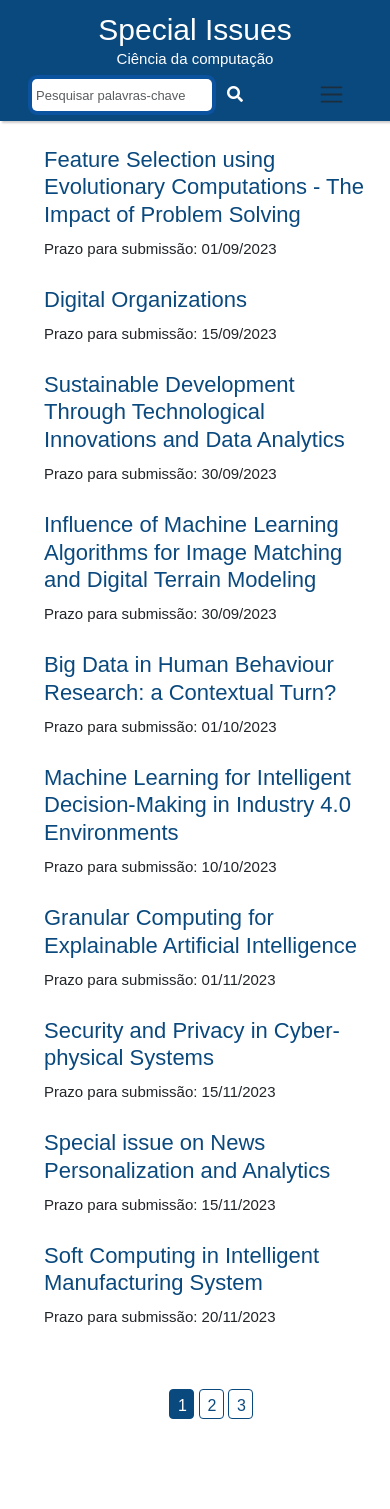
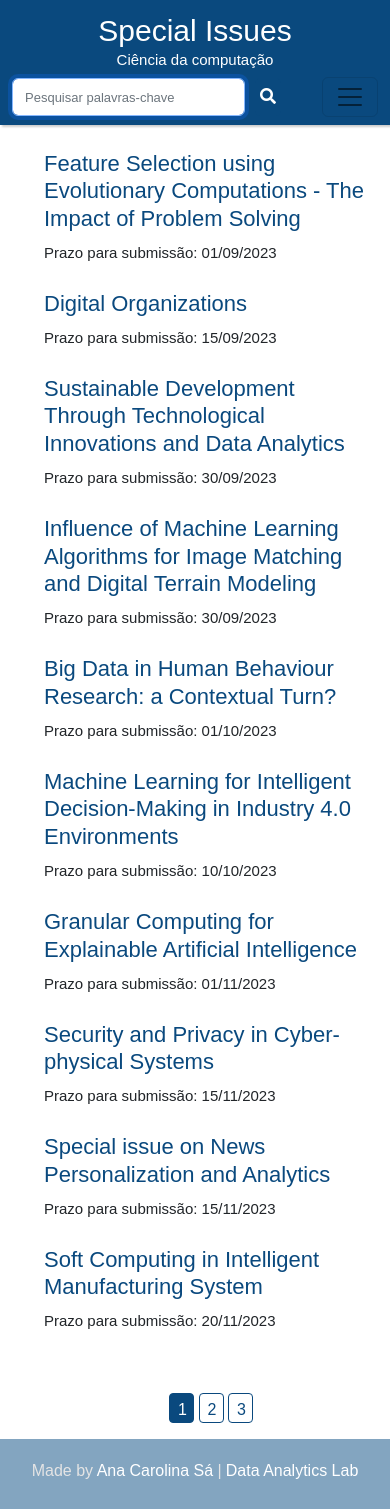
Before and after one commit to cefet-rj-dal-dev/projSpecialIssues, a Flask app: page / in a window 390 px wide. Before the commit the page ends 1419 px from the top, so only its background shows below. Run offline with Flask 3, Linux system fonts and the light colour scheme; data comes from the database, SQL or seed files in the repository.

Commit message:
create footer

```diff
--- /dev/null
+++ b/proj_SpecialIssues/website/static/css/footer.css
@@ -0,0 +1,24 @@
+.footer-container, .footer-infos {
+    margin-top: 10px;
+    display: flex;
+    background-color: #83a5c0;
+    color: #e4e4e4;
+    padding: 10px 0;
+    align-items: center;
+    justify-content: center;
+}
+.footer-infos{
+    height: 40px;
+    justify-content: space-between;
+}
+.footer-link{
+    text-decoration: none;
+    color: #fff;
+    transition: 0.5s;
+}
+.footer-link:hover{
+    color:#0a497e;
+}
+.info{
+    padding: 2px;
+}
--- a/proj_SpecialIssues/website/static/css/styles_nav.css
+++ b/proj_SpecialIssues/website/static/css/styles_nav.css
@@ -10,7 +10,7 @@
   align-items: center;
   padding: 7px 20px;
   box-shadow: 2px 2px 2px #ccc;
-  position: relative;
+  position: relative!important;
 }
 
 .navbar-brand {
@@ -90,7 +90,7 @@
   outline: none;
 }
 .nav-link{
-  color:#fff;
+  color:#fff!important;
   font-weight: 500;
   position: relative;
 
@@ -134,23 +134,23 @@
   font-size: 25px;
 }
 
-@media only screen and (max-width: 431px) {
+@media only screen and (max-width: 514px) {
   .navbar {
-    flex-direction: column;
-    justify-content: center;
-    align-items: center;
+    flex-direction: column!important;
+    justify-content: center!important;
+    align-items: center!important;
   }
   .navbar-brand {
-    margin-bottom: 10px;
-    align-items: center;
-    flex-direction: column;
-    text-align: center;
-    justify-content: center;
-    margin: auto;
+    margin-bottom: 10px!important;
+    align-items: center!important;
+    flex-direction: column!important;
+    text-align: center!important;
+    justify-content: center!important;
+    margin: auto!important;
   }
   .navbar-brand h1 {
     font-size: 30px;
-    justify-content: center;
+    justify-content: center!important;
   }
   .navbar-brand p {
     font-size: 15px;
--- /dev/null
+++ b/proj_SpecialIssues/website/templates/footer.html
@@ -0,0 +1,33 @@
+{% extends 'layout.html' %}
+{% block content %}
+
+<link rel="stylesheet" type="text/css" href="{{ url_for('static', filename='css/footer.css') }}">
+
+
+<div class="footer-container">
+    <div class="footer-infos">
+        <p class="info">Made by <a href="https://github.com/accoelhos" class="footer-link">Ana Carolina Sá</a>  |</p>
+        <p class="info">
+            <a class="footer-link" href="https://eic.cefet-rj.br/~dal/">Data Analytics Lab</a></p>
+    </div>
+
+
+</div>
+
+
+
+
+
+
+
+
+
+
+
+
+
+
+
+
+
+{% endblock content %}
--- a/proj_SpecialIssues/website/templates/users/users_home.html
+++ b/proj_SpecialIssues/website/templates/users/users_home.html
@@ -34,5 +34,5 @@
     </ul>
 </div>
 
-
+{% include 'footer.html' %}
 {% endblock content %}
--- a/proj_SpecialIssues/website/templates/users/users_navbar.html
+++ b/proj_SpecialIssues/website/templates/users/users_navbar.html
@@ -14,7 +14,7 @@
 
 </head>
 <body>
-  <nav class="navbar navbar-expand-lg fixed-top">
+  <nav class="navbar navbar-expand-lg">
     <div class="container-fluid">
 
       <a class="navbar-brand" href="/">
```
